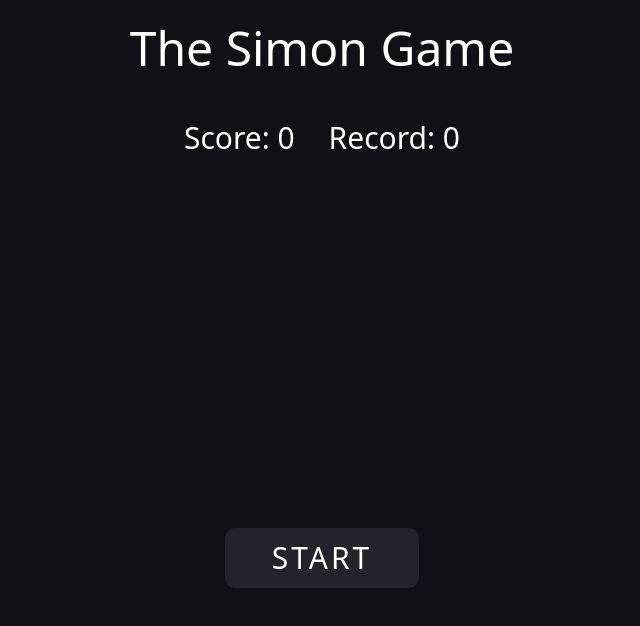
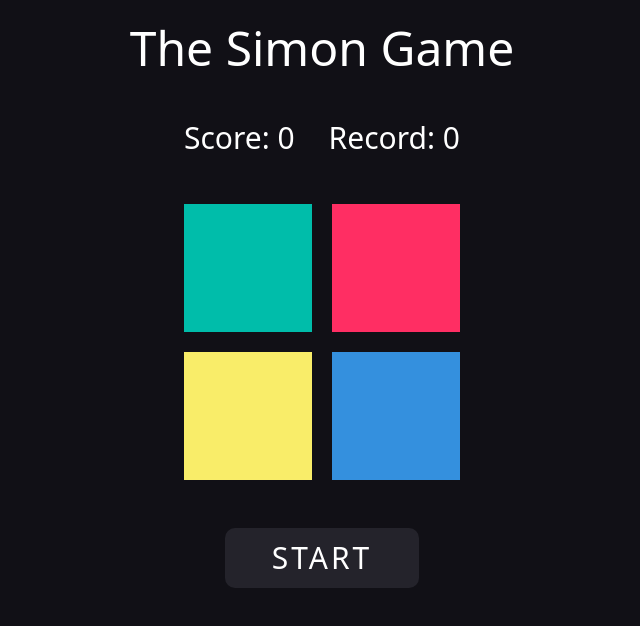
Before and after one commit to ComboTWTW/saimon-game, a React (Vite) app: page / in a window 1280 px wide. Shown: the top 626 px of the page, without its empty margins (318-958 px from the left). Built offline with nearby package versions, Linux system fonts and the light colour scheme.

Commit message:
fixed async code

```diff
--- a/src/components/Game.tsx
+++ b/src/components/Game.tsx
@@ -1,6 +1,5 @@
 import { useState } from 'react'
-import DefaultPlates from './DefaultPlates';
-import ShiningPlates from './ShiningPlates';
+import { button } from '../constants/style'
 
 const Game = () => {
 
@@ -42,7 +41,8 @@ const Game = () => {
                     console.log(shine);
                     setTimeout(() => document.getElementById(`${origMoves[i]}`)?.classList.add("opacity-50"), 500);
                     setTimeout(() => {document.getElementById(`${origMoves[i]}`)?.classList.remove("opacity-50")}, 750);
-                    i + 1 === origMoves.length && resolve("");
+                    setTimeout(() => i + 1 === origMoves.length && resolve(""), 1000);
+
                 }, i * 850)
             }
         });
@@ -89,12 +89,24 @@ const Game = () => {
             {/* Game Plate */}
             <div className="flex flex-col gap-5">
                 { !shine ?
-                <DefaultPlates id={["green", "red"]} func={checkingTime} gameStarted={game.gameStarted}/> :
-                <ShiningPlates id={["green", "red"]}/>
+                <div className="flex flex-row gap-5">
+                    <div id={`green`} className={`${button.red} bg-greenCard cursor-pointer ${!game.gameStarted && `opacity-100 z-100`}`} onClick={() => checkingTime(`green`)}></div>
+                    <div id={`red`} className={`${button.red} bg-redCard cursor-pointer ${!game.gameStarted && `opacity-100 z-100`}`} onClick={() => checkingTime(`red`)}></div>
+                </div> :
+                <div className="flex flex-row gap-5">
+                    <div id={`green`} className={`${button.green} bg-greenCard cursor-default`}></div>
+                    <div id={`red`} className={`${button.red} bg-redCard cursor-default`}></div>
+                </div>
                 }
                 { !shine ?
-                <DefaultPlates id={["yellow", "blue"]} func={checkingTime} gameStarted={game.gameStarted}/> :
-                <ShiningPlates id={["yellow", "blue"]}/>
+                <div className="flex flex-row gap-5">
+                    <div id={`yellow`} className={`${button.red} bg-yellowCard cursor-pointer ${!game.gameStarted && `opacity-100 z-100`}`} onClick={() => checkingTime(`yellow`)}></div>
+                    <div id={`blue`} className={`${button.red} bg-blueCard cursor-pointer ${!game.gameStarted && `opacity-100 z-100`}`} onClick={() => checkingTime(`blue`)}></div>
+                </div> :
+                <div className="flex flex-row gap-5">
+                    <div id={`yellow`} className={`${button.green} bg-yellowCard cursor-default`}></div>
+                    <div id={`blue`} className={`${button.red} bg-blueCard cursor-default`}></div>
+                </div>
                 }
             </div>
             {/* Start Button */}
```
